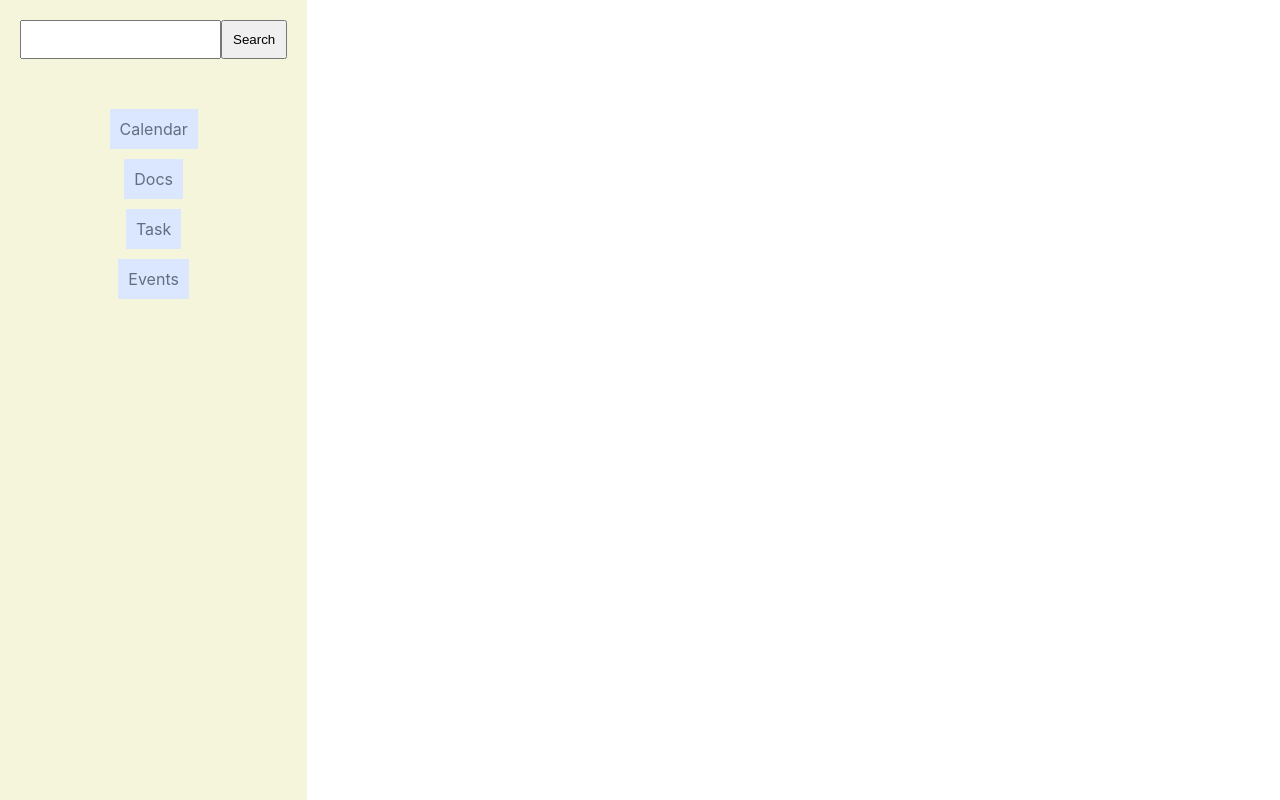
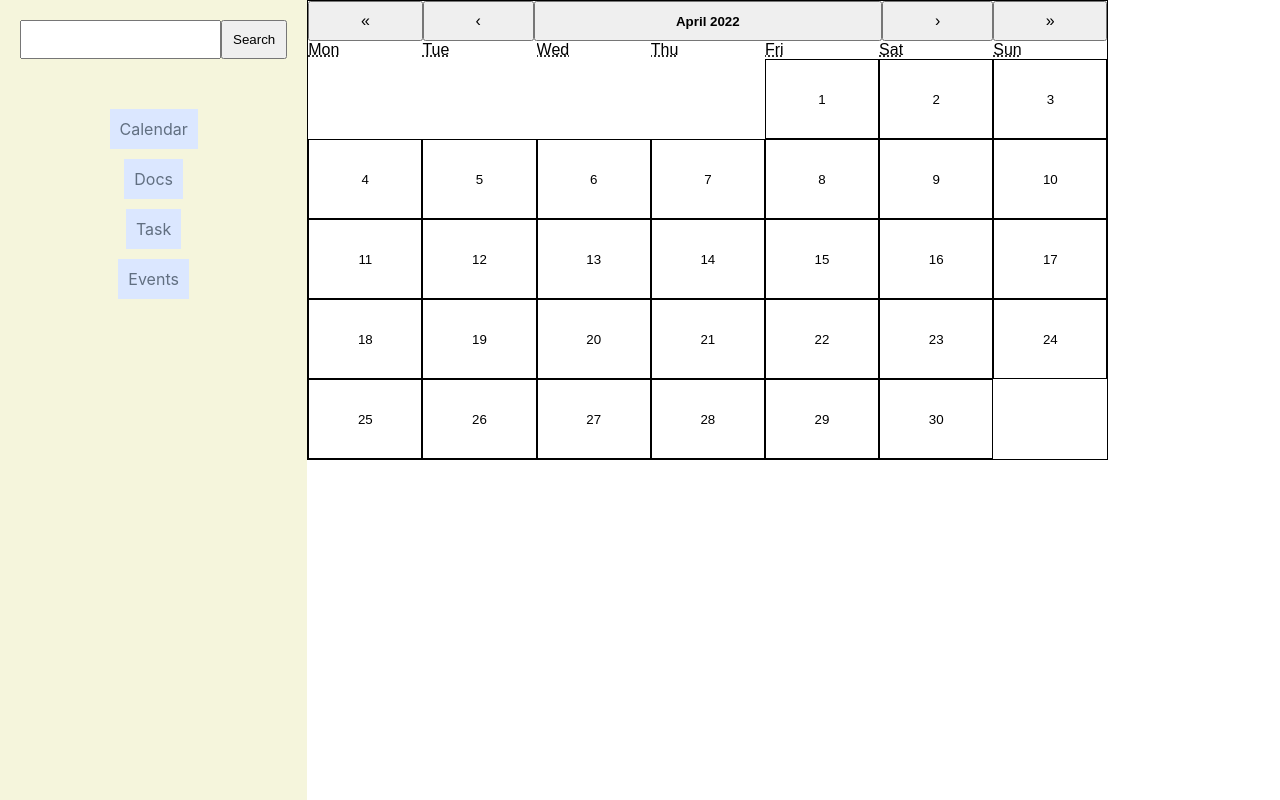
Before and after one commit to mikako-shirai/cc26-Greenfield-Project, a React (Create React App) app: page / in a window 1280 px wide. Built offline with nearby package versions, Linux system fonts and the light colour scheme.

Commit message:
styles: calendarComponent CSS implementation

```diff
--- a/src/components/App.jsx
+++ b/src/components/App.jsx
@@ -1,13 +1,18 @@
 import { React, useState } from "react";
 import "../styles/index.css";
+// import "react-calendar/dist/Calendar.css";
 import Navbar from "./Navbar.jsx";
 import Task from "./Task.jsx";
+import CalendarComponent from "./Calendar.jsx";
 
 function App() {
   const [show, toggleShow] = useState(true);
   return (
-    <div className="App">
+    <div className="app">
       <Navbar />
+      <div>
+        <CalendarComponent />
+      </div>
     </div>
   );
 }
--- a/src/components/Calendar.jsx
+++ b/src/components/Calendar.jsx
@@ -1,2 +1,14 @@
 import Calendar from "react-calendar";
 import React from "react";
+
+function CalendarComponent() {
+  return (
+    <div>
+      <Calendar className="react-calendar" showNeighboringMonth={false} />
+    </div>
+  );
+}
+
+//tileContent prop allows us to add item to specific date
+
+export default CalendarComponent;
--- a/src/index.jsx
+++ b/src/index.jsx
@@ -2,5 +2,4 @@ import React from "react";
 import ReactDOM from "react-dom";
 import App from "./components/App.jsx";
 
-// console.log("HEllo");
 ReactDOM.render(<App />, document.getElementById("root"));
--- a/src/styles/index.css
+++ b/src/styles/index.css
@@ -1,31 +1,35 @@
 body {
   margin: 0;
-  font-family: -apple-system, BlinkMacSystemFont, 'Segoe UI', 'Roboto', 'Oxygen',
-    'Ubuntu', 'Cantarell', 'Fira Sans', 'Droid Sans', 'Helvetica Neue',
+  font-family: -apple-system, BlinkMacSystemFont, "Segoe UI", "Roboto", "Oxygen",
+    "Ubuntu", "Cantarell", "Fira Sans", "Droid Sans", "Helvetica Neue",
     sans-serif;
   -webkit-font-smoothing: antialiased;
   -moz-osx-font-smoothing: grayscale;
+  height: 100vh;
 }
 
 code {
-  font-family: source-code-pro, Menlo, Monaco, Consolas, 'Courier New',
+  font-family: source-code-pro, Menlo, Monaco, Consolas, "Courier New",
     monospace;
 }
 
+.app {
+  display: flex;
+  flex-direction: row;
+}
 
-.formArea{
+.formArea {
   text-align: center;
   background-color: brown;
   height: 100px;
-  width: 300px
-
+  width: 300px;
 }
 
-.toDoList{
-  flex-direction:column;
+.toDoList {
+  flex-direction: column;
   background-color: blueviolet;
   height: 50px;
-  width: 300px
+  width: 300px;
 }
 .navbar {
   display: flex;
@@ -45,3 +49,40 @@ a {
   background-color: rgb(219, 231, 255);
   text-decoration-line: none;
 }
+
+.react-calendar {
+  display: flex;
+  flex-direction: column;
+  width: 100%;
+  border: 1px solid #000000;
+  font-family: Arial, Helvetica, sans-serif;
+  line-height: 1.125em;
+  font-size: 2vh;
+}
+.react-calendar__navigation {
+  display: flex;
+  height: 5vh;
+}
+.react-calendar__navigation__label {
+  font-weight: bold;
+}
+
+.react-calendar__navigation__arrow {
+  flex-grow: 0.333;
+  font-size: 2vh;
+}
+
+.react-calendar__tile {
+  height: 10vh;
+  border: 1px solid #000000;
+  background-color: white;
+}
+.react-calendar__tile--active {
+  background: #60aaff;
+  color: white;
+}
+
+/* .react-calendar__tile--active:enabled:hover,
+.react-calendar__tile--active:enabled:focus {
+  background: #60aaff;
+} */
```
